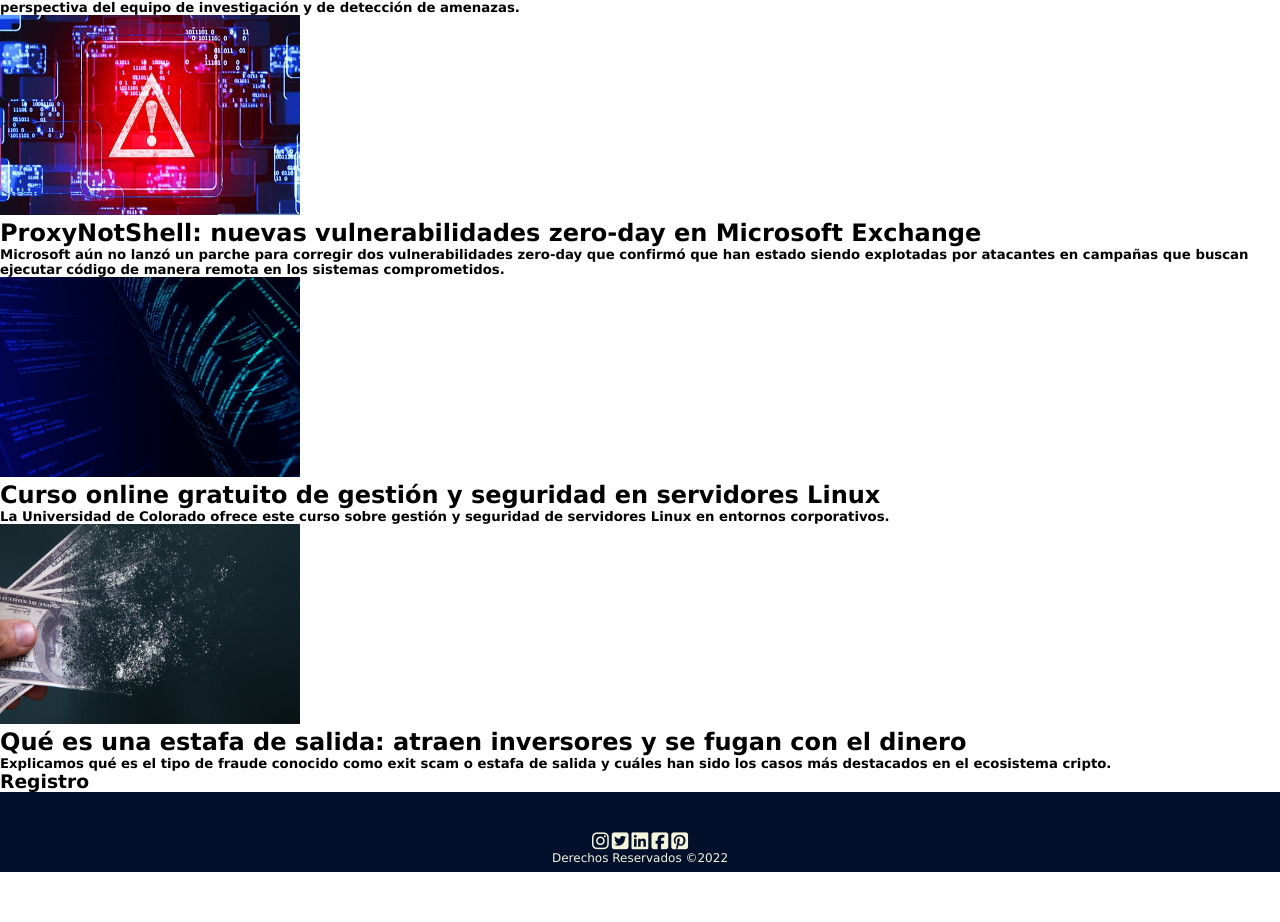
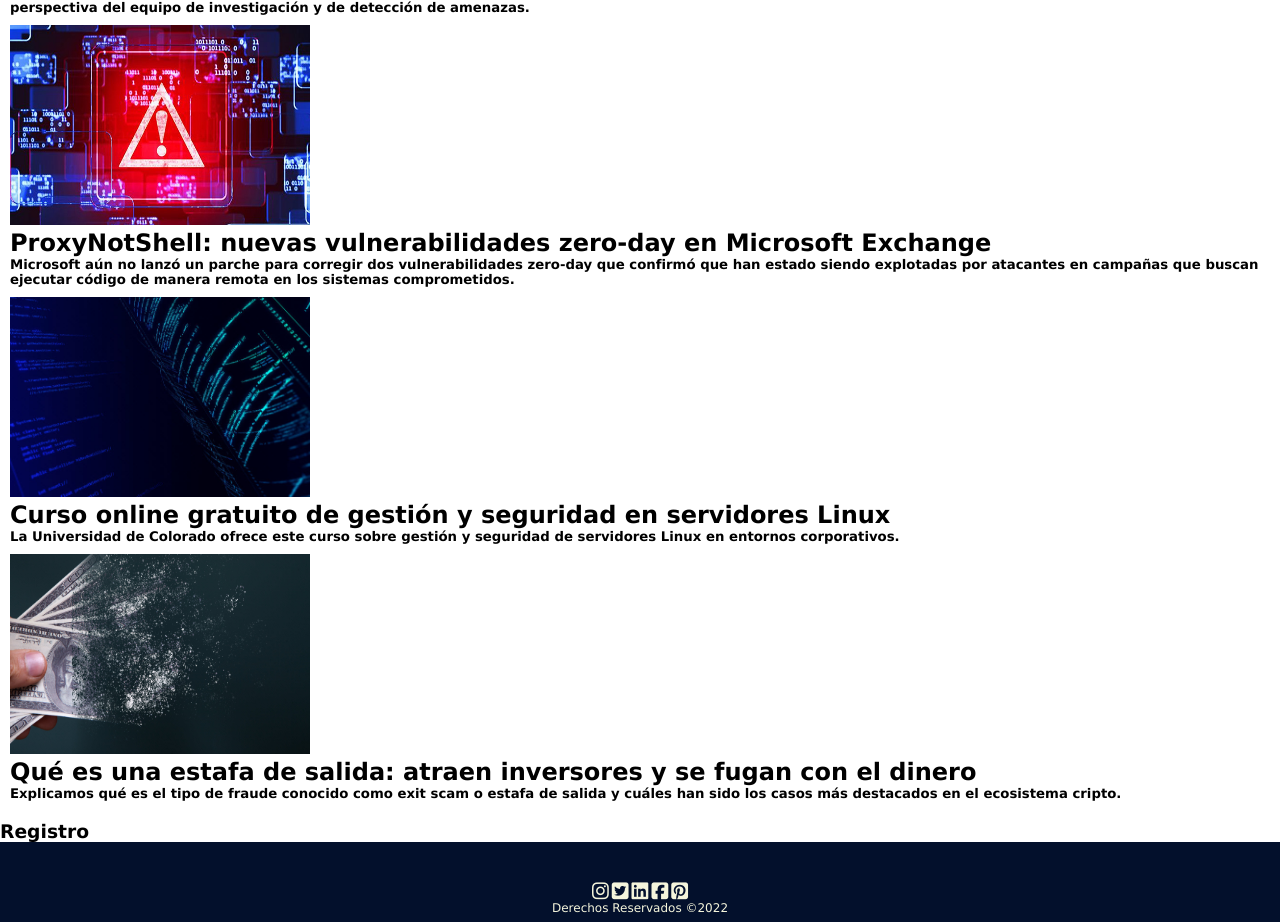
Before and after one commit to Villamarinji/TPO-CaC, a plain HTML site: page index.html in a window 1280 px wide. Shown: the part 1127-2049 px from the top of the page. Before the commit the page ends 1999 px from the top, so only its background shows below. Drawn offline with Linux system fonts and the light colour scheme.

Commit message:
Margenes

```diff
--- a/CSS/estilos.css
+++ b/CSS/estilos.css
@@ -5,6 +5,7 @@
     font-family: Verdana, Geneva, Tahoma, sans-serif;
 }
 
+/* ---------------------- Formato del Carrusel --------------------- */
 #conteItemsCarrusel{
     height: 400px ;
     overflow: hidden;
@@ -56,7 +57,7 @@
     justify-content: space-between;
     padding: 20px;
 }
-
+/* -------------------------------- Fin de Formato Carrusel ----------------------- */
 
 .contenedor .header {
     background-color: #03102c;
@@ -124,7 +125,7 @@
     font-size: 18px;
 }
 
-.contenedor .contenido {
+.contenedor .noticias {
     padding: 10px;
 }
 
@@ -138,3 +139,6 @@
     height: 200px;
     width: 300px;
 }
+.noticias #noticia1, #noticia2, #noticia3, #noticia4, #noticia5 {
+    padding-bottom: 10px;
+}
--- a/index.html
+++ b/index.html
@@ -103,17 +103,14 @@
             <div class="sidebar">
                 <h3>Registro</h3>
             </div>
-
-            </div>
-                <div>
-                    <footer class="footer">
+                <footer class="footer">
                         <a href="http://www.instagram.com" alt="página instagram" target="_blank"><i class="fa-brands fa-instagram"></i></a>
                         <a href="http://www.twitter.com" alt="página twitter" target="_blank"><i class="fa-brands fa-square-twitter"></i></a>
                         <a href="http://www.linkedin.com" alt="página linkedin" target="_blank"><i class="fa-brands fa-linkedin"></i></a>
                         <a href="http://www.facebook.com" alt="página facebook" target="_blank"><i class="fa-brands fa-square-facebook"></i></a>
                         <a href="http://www.pinterest.com" alt="página pinterest" target="_blank"><i class="fa-brands fa-square-pinterest"></i></a>
                         <p>Derechos Reservados ©2022</p>
-                        </footer>
-                </div>
+                </footer>
+    </div>
 </body>
 </html>
```
